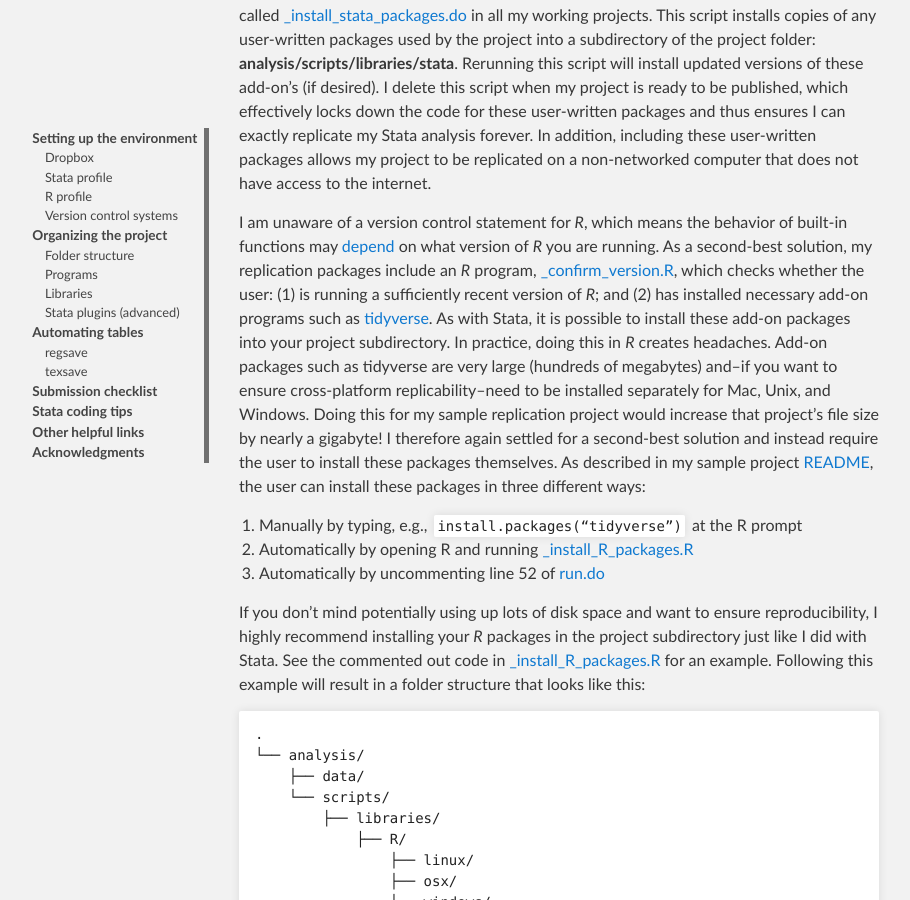
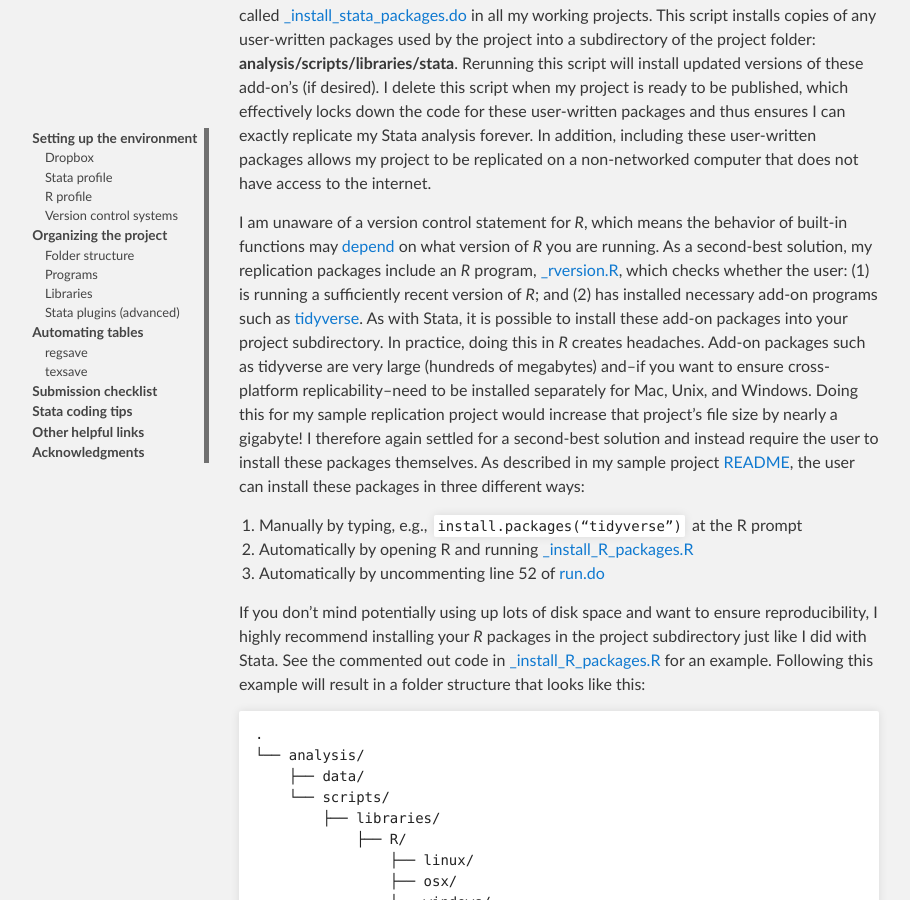
Before and after one commit to maskegger/guide, a Jekyll site: the page built from index.md, in a window 1280 px wide and 900 px high, scrolled down 6093 px. Shown: the whole window, without its empty margins (81-991 px from the left). Built offline with Jekyll 4.4.1, drawn with Linux system fonts in a browser that asks for light colours; our own code applies the rules of GitHub Pages for plain Markdown files.

Commit message:
Update index.md

```diff
--- a/index.md
+++ b/index.md
@@ -165,7 +165,7 @@ Many people do not appreciate how code updates can inhibit replication. Here is
 
 Stata takes version control [seriously](https://www.stata.com/features/integrated-version-control/). At a minimum, you should always include a `version` statement in the final version of your published code. Writing `version 15` instructs all future versions of Stata to run your code the same way Stata 15 did. (Your [master script](https://github.com/reifjulian/my-project/blob/master/analysis/run.do) is a good place for the version statement.) Unfortunately, many user-written packages (including my own) are not carefully version controlled.  To address this, I include a script called [_install_stata_packages.do](https://github.com/reifjulian/my-project/blob/master/analysis/scripts/_install_stata_packages.do) in all my working projects. This script installs copies of any user-written packages used by the project into a subdirectory of the project folder: **analysis/scripts/libraries/stata**. Rerunning this script will install updated versions of these add-on's (if desired). I delete this script when my project is ready to be published, which effectively locks down the code for these user-written packages and thus ensures I can exactly replicate my Stata analysis forever. In addition, including these user-written packages allows my project to be replicated on a non-networked computer that does not have access to the internet.
 
-I am unaware of a version control statement for *R*, which means the behavior of built-in functions may [depend](https://f.briatte.org/r/change-in-sample-function-r-3-6-0) on what version of *R* you are running. As a second-best solution, my replication packages include an *R* program, [_confirm_version.R](https://github.com/reifjulian/my-project/blob/master/analysis/scripts/programs/_confirm_version.R), which checks whether the user: (1) is running a sufficiently recent version of *R*; and (2) has installed necessary add-on programs such as [tidyverse](https://tidyverse.tidyverse.org/). As with Stata, it is possible to install these add-on packages into your project subdirectory. In practice, doing this in *R* creates headaches. Add-on packages such as tidyverse are very large (hundreds of megabytes) and--if you want to ensure cross-platform replicability--need to be installed separately for Mac, Unix, and Windows. Doing this for my sample replication project would increase that project's file size by nearly a gigabyte! I therefore again settled for a second-best solution and instead require the user to install these packages themselves. As described in my sample project [README](https://github.com/reifjulian/my-project/blob/master/analysis/README.pdf), the user can install these packages in three different ways:
+I am unaware of a version control statement for *R*, which means the behavior of built-in functions may [depend](https://f.briatte.org/r/change-in-sample-function-r-3-6-0) on what version of *R* you are running. As a second-best solution, my replication packages include an *R* program, [_rversion.R](https://github.com/reifjulian/my-project/blob/master/analysis/scripts/programs/_rversion.R), which checks whether the user: (1) is running a sufficiently recent version of *R*; and (2) has installed necessary add-on programs such as [tidyverse](https://tidyverse.tidyverse.org/). As with Stata, it is possible to install these add-on packages into your project subdirectory. In practice, doing this in *R* creates headaches. Add-on packages such as tidyverse are very large (hundreds of megabytes) and--if you want to ensure cross-platform replicability--need to be installed separately for Mac, Unix, and Windows. Doing this for my sample replication project would increase that project's file size by nearly a gigabyte! I therefore again settled for a second-best solution and instead require the user to install these packages themselves. As described in my sample project [README](https://github.com/reifjulian/my-project/blob/master/analysis/README.pdf), the user can install these packages in three different ways:
 1. Manually by typing, e.g., `install.packages(“tidyverse”)` at the R prompt
 1. Automatically by opening R and running [_install_R_packages.R](https://github.com/reifjulian/my-project/blob/master/analysis/scripts/programs/_install_R_packages.R)
 1. Automatically by uncommenting line 52 of [run.do](https://github.com/reifjulian/my-project/blob/master/analysis/run.do)
```
